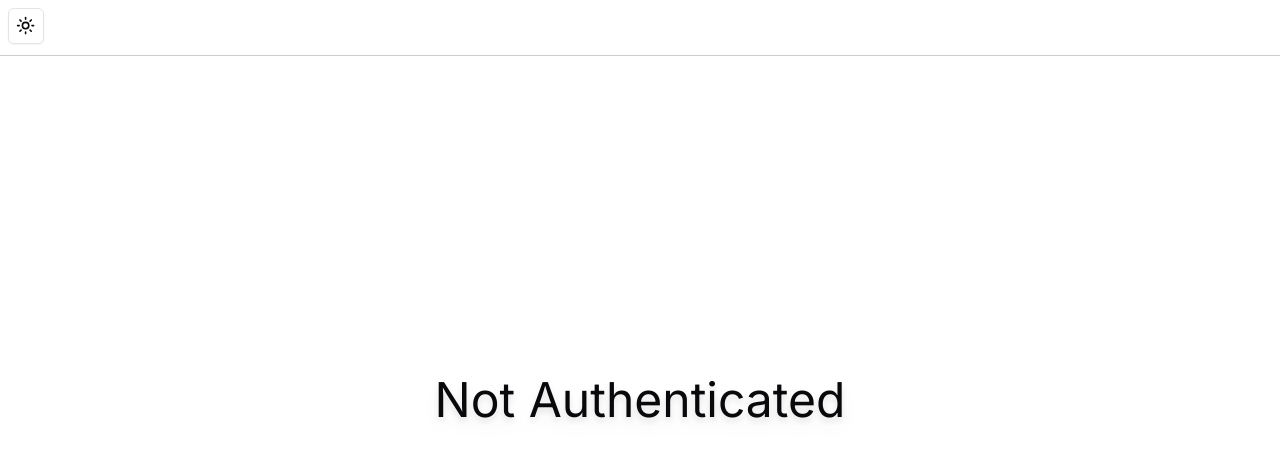
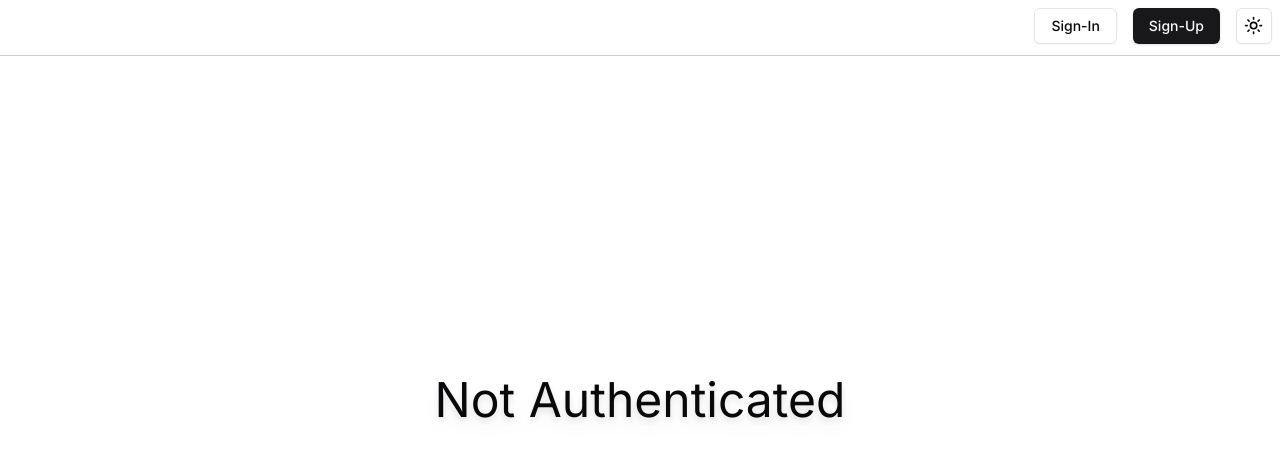
Before and after one commit to Sabir222/nextjs-auth, a Next.js app: page / in a window 1280 px wide. Shown: the top 460 px of the page. Built offline with nearby package versions, Linux system fonts and the light colour scheme.

Commit message:
features: adding signup & signin buttons

```diff
--- a/components/navbar/Navbar.tsx
+++ b/components/navbar/Navbar.tsx
@@ -1,10 +1,20 @@
+"use client";
 import { ModeToggle } from "./Toggle";
+import { Button } from "../ui/button";
+import { useRouter } from "next/navigation";
+const NavBar = () => {
+  const router = useRouter();
 
-const NavBar = () => {
   return (
-    <nav className="fixed top-0 right-0 left-0 h-14  border-b-black/20 dark:border-b-white/10 border-b-[0.5px] p-2">
-      <main className="max-w-7xl mx-auto ">
-        <ModeToggle />
+    <nav className="fixed top-0 right-0 left-0 h-14  border-b-black/20 dark:border-b-white/10 border-b-[0.5px] p-2 ">
+      <main className="max-w-7xl mx-auto  flex ">
+        <div className="flex items-center gap-4 ml-auto">
+          <Button variant="outline" onClick={() => router.push("/auth/signin")}>
+            Sign-In
+          </Button>
+          <Button onClick={() => router.push("/auth/signup")}>Sign-Up</Button>
+          <ModeToggle />
+        </div>
       </main>
     </nav>
   );
```
